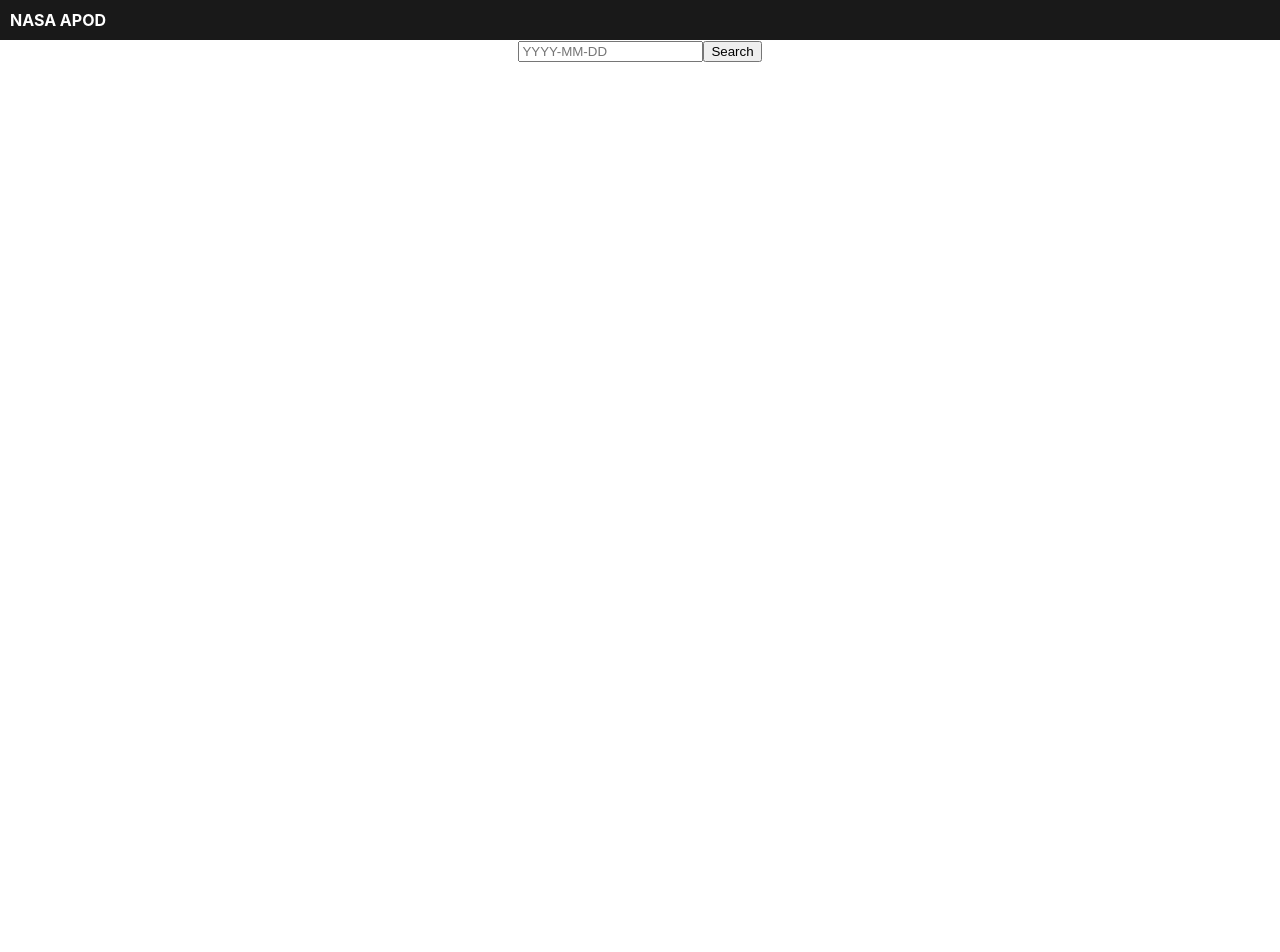
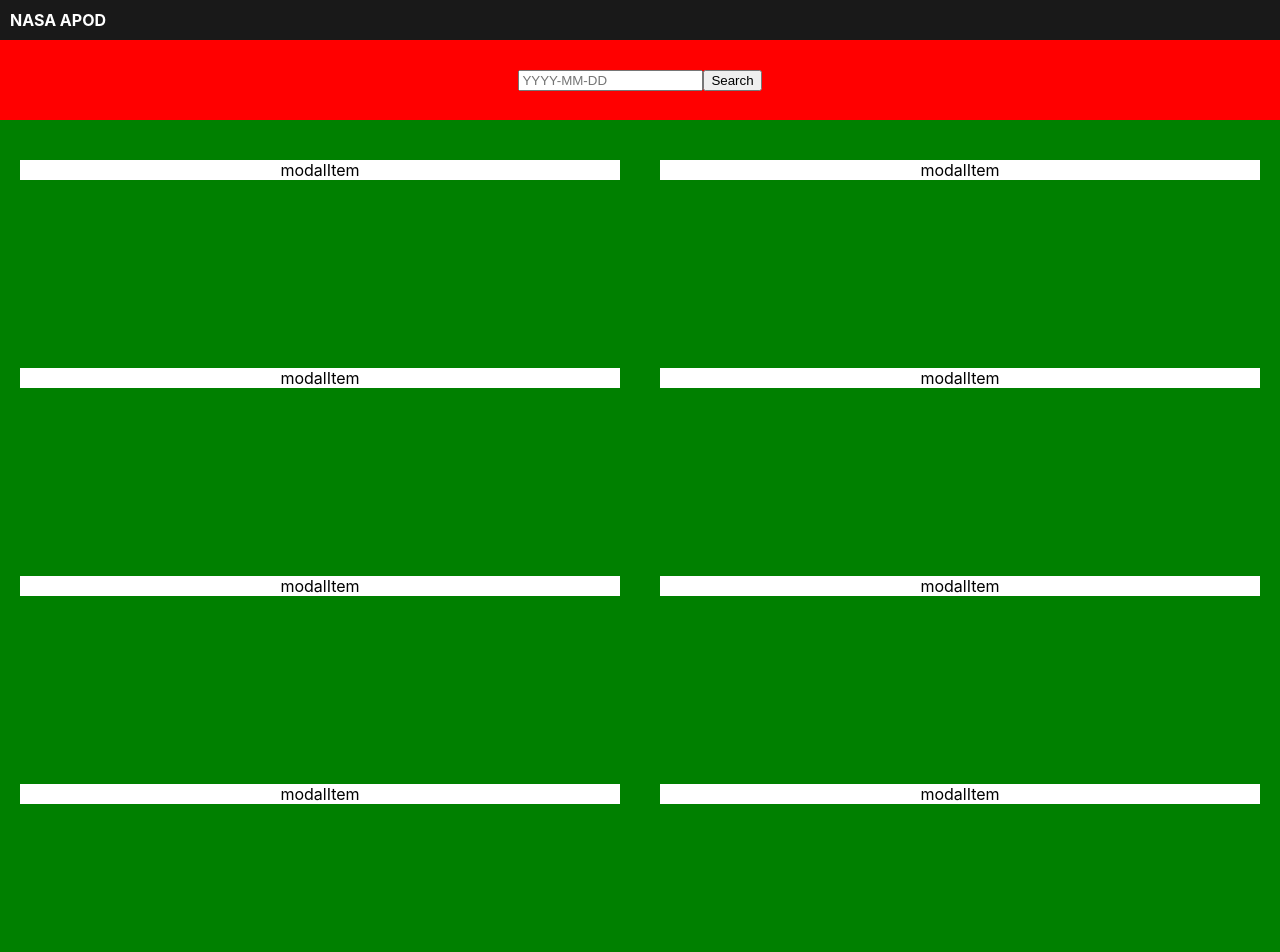
Before and after one commit to tmurphy3/react-ui-api, a React (Create React App) app in the folder react-ui-api/: page / in a window 1280 px wide. Shown: the top 952 px of the page. Before the commit the page ends 800 px from the top, so only its background shows below. Built offline with nearby package versions, Linux system fonts and the light colour scheme.

Commit message:
setting up app

```diff
--- a/react-ui-api/src/App.css
+++ b/react-ui-api/src/App.css
@@ -8,3 +8,7 @@
   color: white;
   font-weight: bold;
 }
+.footer {
+  height: 10vh;
+  background: purple;
+}
--- a/react-ui-api/src/App.js
+++ b/react-ui-api/src/App.js
@@ -1,13 +1,15 @@
-
 import React from 'react';
 import './App.css';
 import Search from './Search'
+import Modal from './Modal'
 
 function App() {
   return (
     <div className="App">
       <div class="intro">NASA APOD</div>
       <Search />
+      <Modal />
+      <div class="footer">footer</div>
     </div>
   );
 }
--- /dev/null
+++ b/react-ui-api/src/Modal.css
@@ -0,0 +1,7 @@
+.modalContainer {
+    height: 130vh;
+    background: green;
+    display: grid;
+    grid-template-columns: 1fr 1fr;
+    padding-top: 20px;
+}
--- /dev/null
+++ b/react-ui-api/src/Modal.js
@@ -0,0 +1,22 @@
+import React from 'react'
+import './Modal.css';
+import ModalItem from './ModalItem'
+
+const Modal = () => {
+    return (
+        <div class="modalContainer">
+            <ModalItem />
+            <ModalItem />
+            <ModalItem />
+            <ModalItem />
+            <ModalItem />
+            <ModalItem />
+            <ModalItem />
+            <ModalItem />
+            <ModalItem />
+            <ModalItem />
+        </div>
+    )
+}
+
+export default Modal;
--- /dev/null
+++ b/react-ui-api/src/ModalItem.css
@@ -0,0 +1,4 @@
+.modalItem {
+    background: white;
+    margin: 20px;
+}
--- /dev/null
+++ b/react-ui-api/src/ModalItem.js
@@ -0,0 +1,12 @@
+import React from 'react'
+import './ModalItem.css'
+
+const ModalItem = () => {
+    return (
+        <div>
+            <div class="modalItem">modalItem</div>
+        </div>
+    )
+}
+
+export default ModalItem
--- /dev/null
+++ b/react-ui-api/src/Search.css
@@ -0,0 +1,7 @@
+.filterContainer {
+    height: 10vh;
+    background: red;
+    display: flex;
+    justify-content: center;
+    align-items: center;
+}
--- a/react-ui-api/src/Search.js
+++ b/react-ui-api/src/Search.js
@@ -1,8 +1,9 @@
 import React from 'react'
+import './Search.css';
 
 const Search = () => {
     return (
-        <div>
+        <div class="filterContainer">
             <div class="filter">
                 <form>
                     <input type="text" class="input" placeholder="YYYY-MM-DD" />
@@ -13,4 +14,4 @@ const Search = () => {
     )
 }
 
-export default Search
+export default Search;
```
